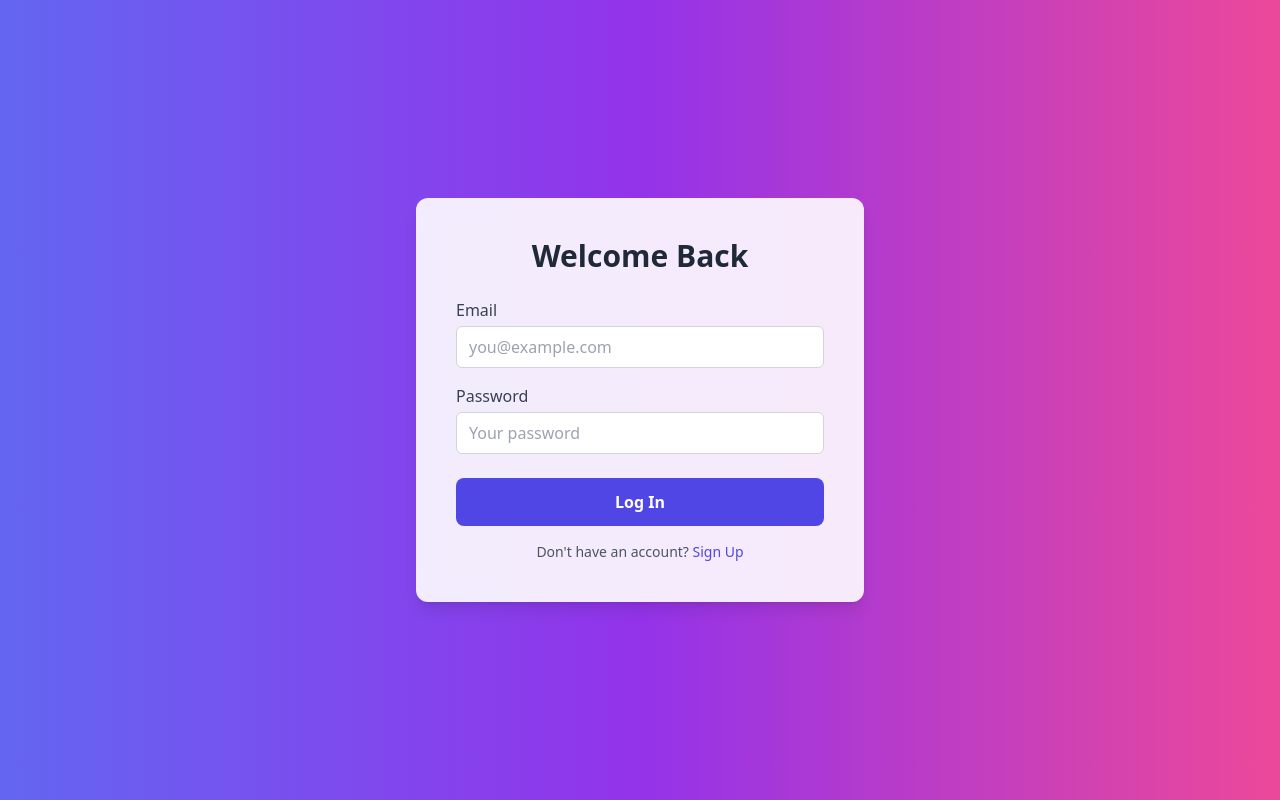
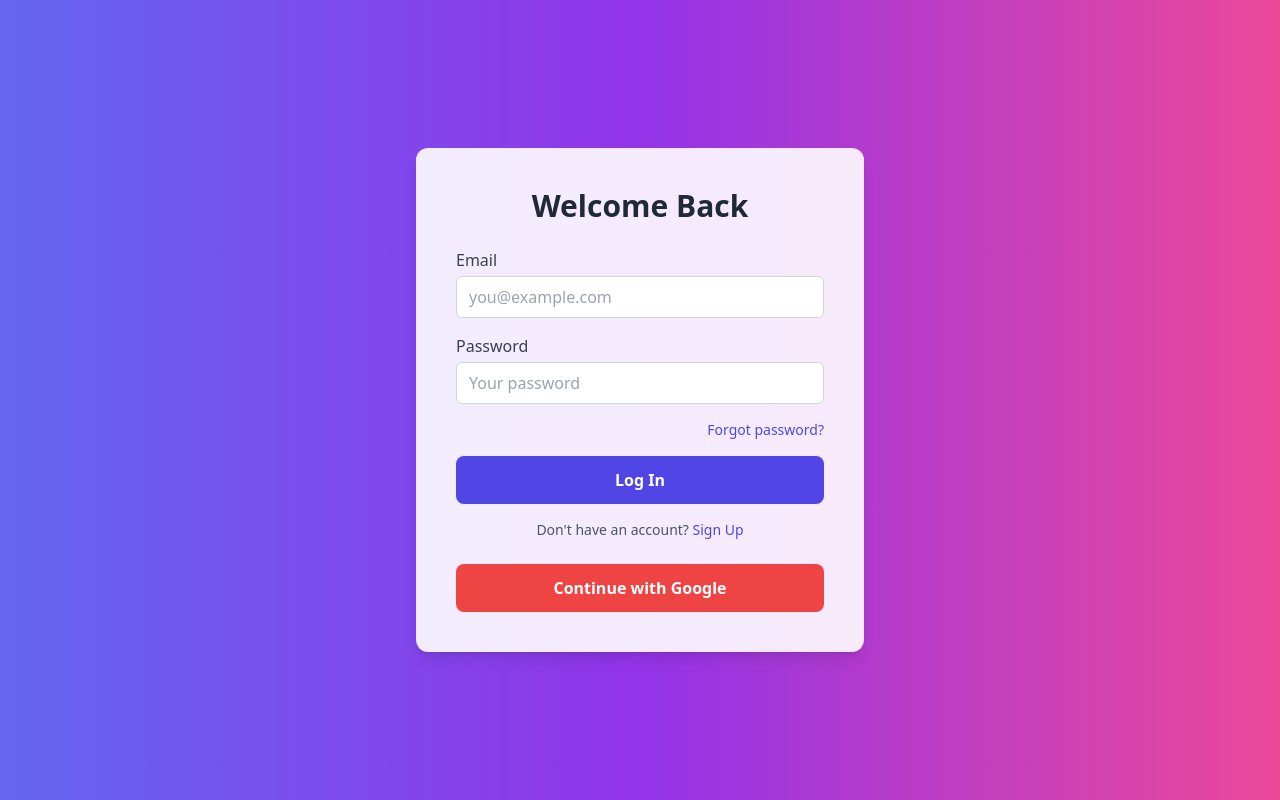
Before and after one commit to Sandeepkasiraju98/Dynamic-NewsPulse, a React (Create React App) app: page / in a window 1280 px wide. Built offline with nearby package versions, Linux system fonts and the light colour scheme; no server answers; what sentiment would draw is missing.

Commit message:
Update Login.jsx

```diff
--- a/src/components/Login.jsx
+++ b/src/components/Login.jsx
@@ -2,21 +2,32 @@ import React, { useState } from "react";
 import {
   signInWithEmailAndPassword,
   createUserWithEmailAndPassword,
+  signInWithPopup,
+  sendPasswordResetEmail,
 } from "firebase/auth";
-import { auth } from "../firebase";
+import { auth, googleProvider } from "../firebase";
 import { motion, AnimatePresence } from "framer-motion";
 
 export default function AuthForm({ onLogin }) {
   const [email, setEmail] = useState("");
   const [password, setPassword] = useState("");
+  const [confirmPassword, setConfirmPassword] = useState("");
   const [isSignup, setIsSignup] = useState(false);
   const [loading, setLoading] = useState(false);
   const [error, setError] = useState("");
+  const [resetSent, setResetSent] = useState(false);
 
   const handleSubmit = async (e) => {
     e.preventDefault();
     setError("");
     setLoading(true);
+
+    if (isSignup && password !== confirmPassword) {
+      setError("Passwords do not match");
+      setLoading(false);
+      return;
+    }
+
     try {
       if (isSignup) {
         await createUserWithEmailAndPassword(auth, email, password);
@@ -27,11 +38,37 @@ export default function AuthForm({ onLogin }) {
     } catch (err) {
       setError(
         err.code === "auth/email-already-in-use"
-          ? "Email is already in use"
-          : "Invalid email or password"
+          ? "Email already in use"
+          : err.message || "Authentication failed"
       );
     }
+
     setLoading(false);
+  };
+
+  const handleGoogleLogin = async () => {
+    try {
+      setError("");
+      setLoading(true);
+      await signInWithPopup(auth, googleProvider);
+      onLogin();
+    } catch (err) {
+      setError("Google sign-in failed");
+    }
+    setLoading(false);
+  };
+
+  const handleForgotPassword = async () => {
+    if (!email) {
+      setError("Please enter your email to reset password.");
+      return;
+    }
+    try {
+      await sendPasswordResetEmail(auth, email);
+      setResetSent(true);
+    } catch (err) {
+      setError("Failed to send password reset email.");
+    }
   };
 
   return (
@@ -61,7 +98,7 @@ export default function AuthForm({ onLogin }) {
           />
         </label>
 
-        <label className="block mb-6">
+        <label className="block mb-4">
           <span className="text-gray-700 font-medium">Password</span>
           <input
             type="password"
@@ -75,18 +112,49 @@ export default function AuthForm({ onLogin }) {
           />
         </label>
 
+        {isSignup && (
+          <label className="block mb-4">
+            <span className="text-gray-700 font-medium">Re-enter Password</span>
+            <input
+              type="password"
+              value={confirmPassword}
+              onChange={(e) => setConfirmPassword(e.target.value)}
+              disabled={loading}
+              required
+              autoComplete="new-password"
+              className="mt-1 block w-full rounded-md border border-gray-300 px-3 py-2 focus:outline-none focus:ring-2 focus:ring-indigo-500 transition"
+              placeholder="Confirm your password"
+            />
+          </label>
+        )}
+
         <AnimatePresence>
-          {error && (
+          {(error || resetSent) && (
             <motion.div
               initial={{ opacity: 0 }}
               animate={{ opacity: 1 }}
               exit={{ opacity: 0 }}
-              className="mb-4 text-red-600 text-center font-semibold"
+              className={`mb-4 text-center font-semibold ${
+                error ? "text-red-600" : "text-green-600"
+              }`}
             >
-              {error}
+              {resetSent ? "Reset email sent!" : error}
             </motion.div>
           )}
         </AnimatePresence>
+
+        {!isSignup && (
+          <div className="mb-4 text-right text-sm">
+            <button
+              type="button"
+              onClick={handleForgotPassword}
+              disabled={loading}
+              className="text-indigo-600 hover:underline"
+            >
+              Forgot password?
+            </button>
+          </div>
+        )}
 
         <button
           type="submit"
@@ -122,13 +190,29 @@ export default function AuthForm({ onLogin }) {
           {isSignup ? "Already have an account?" : "Don't have an account?"}{" "}
           <button
             type="button"
-            onClick={() => setIsSignup(!isSignup)}
+            onClick={() => {
+              setIsSignup(!isSignup);
+              setError("");
+              setResetSent(false);
+              setConfirmPassword("");
+            }}
             className="text-indigo-600 hover:underline font-medium"
             disabled={loading}
           >
             {isSignup ? "Log In" : "Sign Up"}
           </button>
         </div>
+
+        <div className="mt-6">
+          <button
+            type="button"
+            onClick={handleGoogleLogin}
+            disabled={loading}
+            className="w-full py-3 rounded-lg bg-red-500 text-white font-semibold hover:bg-red-600 transition-colors duration-300"
+          >
+            Continue with Google
+          </button>
+        </div>
       </motion.form>
     </div>
   );
```
